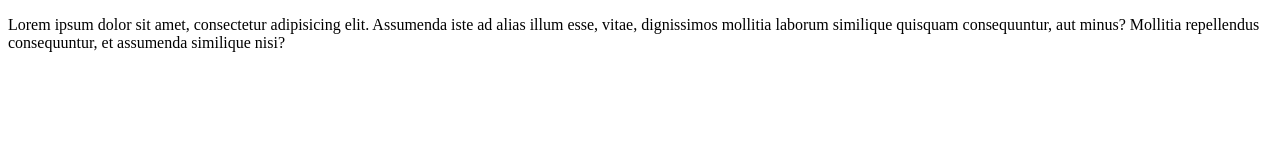
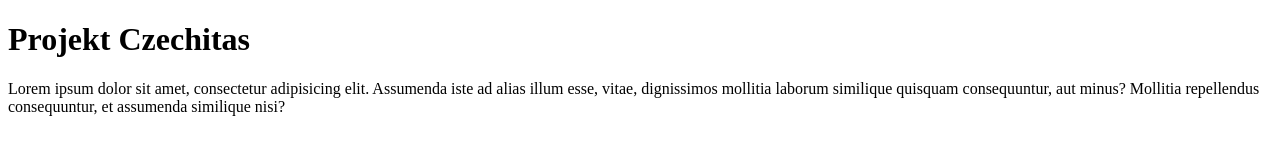
Before and after one commit to hildik/czechitas-ukoly, a plain HTML site: page index.html in a window 1280 px wide. Drawn offline with Linux system fonts and the light colour scheme.

Commit message:
Update index.html

```diff
--- a/index.html
+++ b/index.html
@@ -9,6 +9,7 @@
 </head>
 <body>
 
+<H1>Projekt Czechitas</H1>
 
 <p>
 Lorem ipsum dolor sit amet, consectetur adipisicing elit. Assumenda iste ad alias illum esse, vitae, dignissimos mollitia laborum similique quisquam consequuntur, aut minus? Mollitia repellendus consequuntur, et assumenda similique nisi?
```
